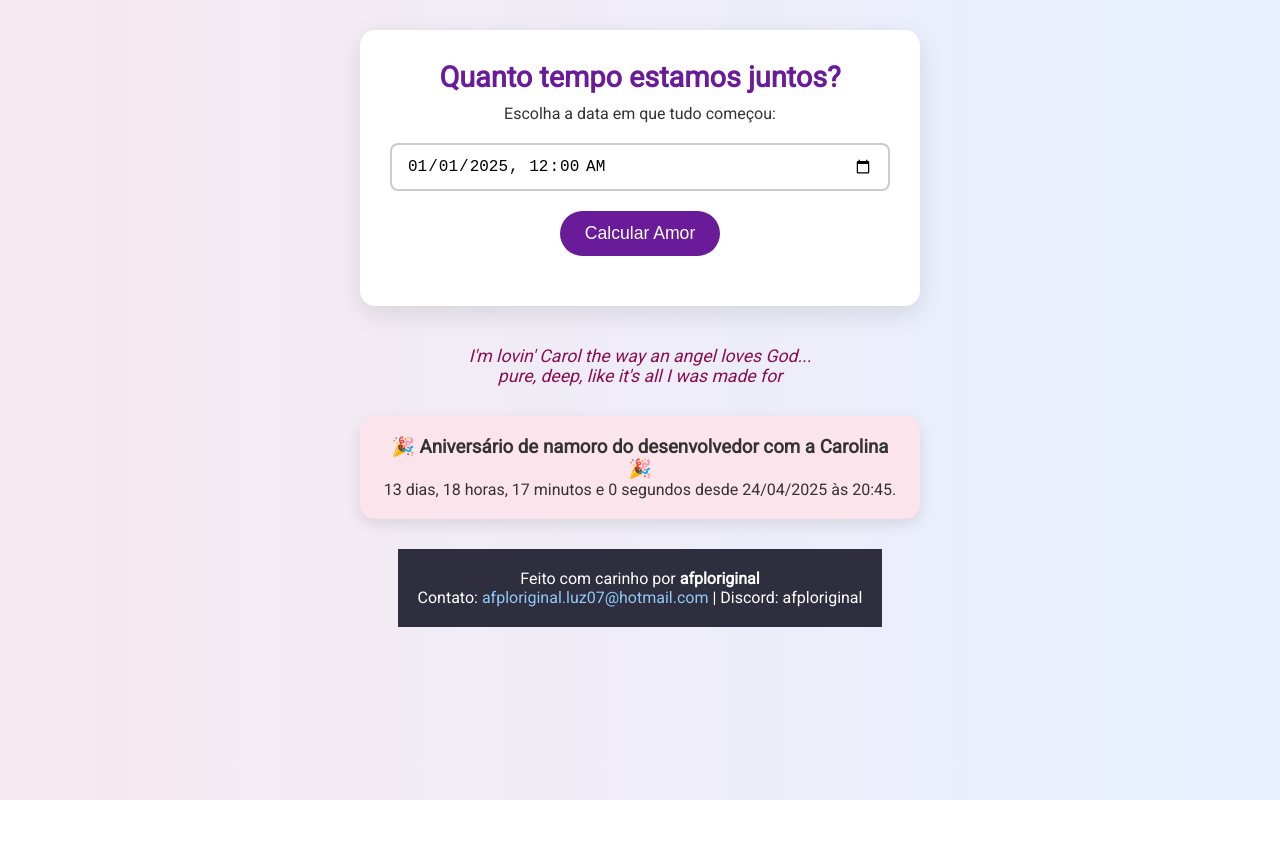
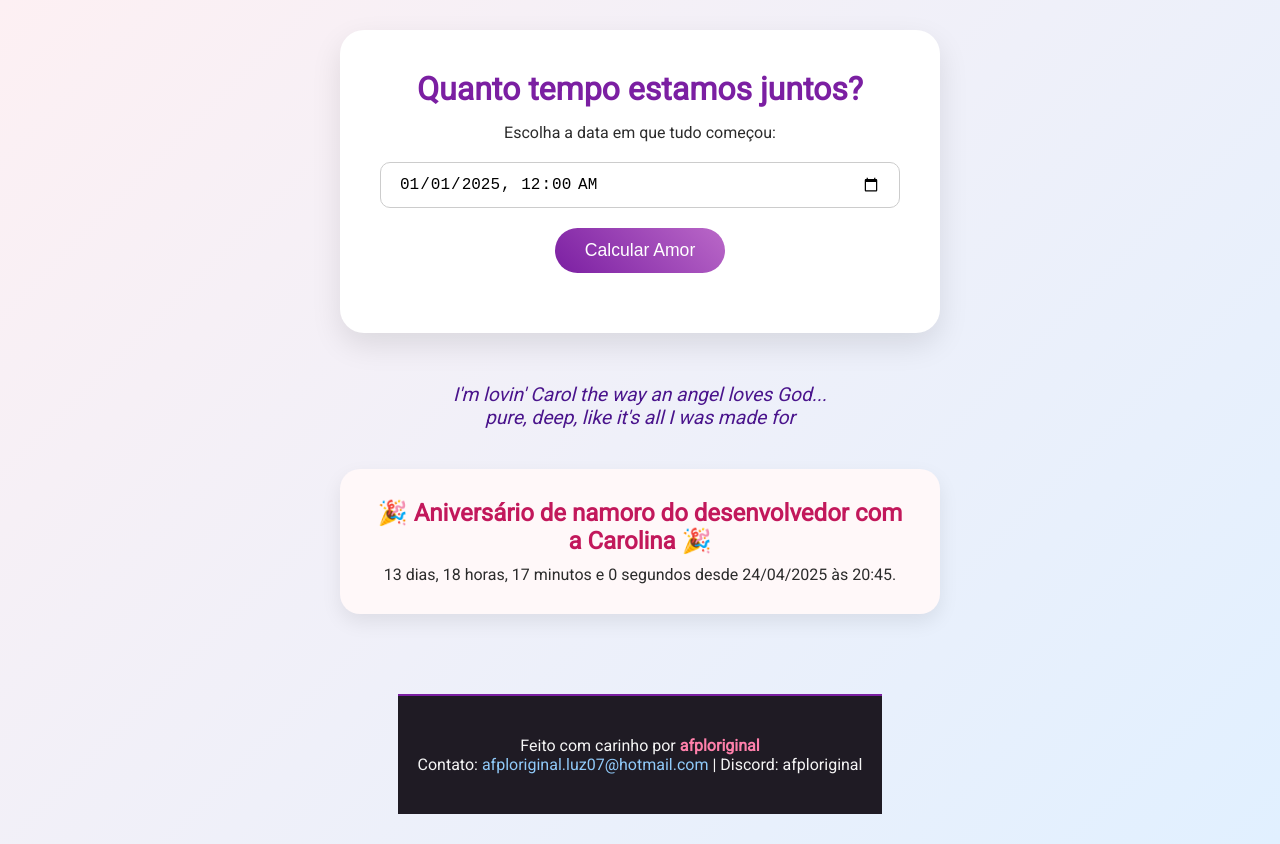
Before and after one commit to afporiginal/contador-namoro2, a plain HTML site: page index.html in a window 1280 px wide. Both pictures are taken after a click on the element "Carol". Before the commit the page ends 800 px from the top, so only its background shows below. Drawn offline with Linux system fonts and the light colour scheme.

Commit message:
Update style.css

```diff
--- a/css/style.css
+++ b/css/style.css
@@ -1,52 +1,45 @@
+/* Reset básico */
 * {
-  box-sizing: border-box;
   margin: 0;
   padding: 0;
+  box-sizing: border-box;
 }
 
 body {
   font-family: 'Roboto', sans-serif;
-  background: linear-gradient(to right, #f7e9f0, #e6f0ff);
-  color: #333;
+  background: linear-gradient(135deg, #fdf0f3, #e1f0ff);
+  color: #2c2c2c;
+  min-height: 100vh;
   display: flex;
   flex-direction: column;
-  min-height: 100vh;
 }
 
-.navbar {
-  background-color: #4a148c;
-  padding: 20px;
-  text-align: center;
-  color: white;
-  font-family: 'Playfair Display', serif;
-  font-size: 1.8rem;
-}
-
+/* Container principal */
 .main-container {
-  flex: 1;
   display: flex;
   flex-direction: column;
   align-items: center;
-}
-
-.content {
-  width: 100%;
-  max-width: 600px;
+  justify-content: center;
+  flex: 1;
   padding: 30px 20px;
 }
 
+/* Card principal */
 .card {
-  background-color: white;
-  padding: 30px;
-  border-radius: 15px;
-  box-shadow: 0 8px 25px rgba(0, 0, 0, 0.1);
+  background: white;
+  padding: 40px;
+  border-radius: 24px;
+  box-shadow: 0 12px 30px rgba(0, 0, 0, 0.1);
   text-align: center;
+  width: 100%;
+  max-width: 600px;
+  animation: fadeInUp 1s ease;
 }
 
 .card h2 {
-  font-size: 1.8rem;
-  color: #6a1b9a;
-  margin-bottom: 10px;
+  font-size: 2rem;
+  color: #7b1fa2;
+  margin-bottom: 15px;
 }
 
 .card p {
@@ -55,50 +48,59 @@ body {
 }
 
 input[type="datetime-local"] {
-  padding: 12px 15px;
+  padding: 12px 18px;
   font-size: 1rem;
-  border: 2px solid #ccc;
-  border-radius: 8px;
+  border-radius: 10px;
+  border: 1px solid #ccc;
   width: 100%;
   margin-bottom: 20px;
+  transition: border 0.3s ease;
+}
+
+input[type="datetime-local"]:focus {
+  border-color: #7b1fa2;
+  outline: none;
 }
 
 button {
-  background-color: #6a1b9a;
+  padding: 12px 30px;
+  background: linear-gradient(45deg, #7b1fa2, #ba68c8);
   color: white;
-  padding: 12px 25px;
   border: none;
+  border-radius: 30px;
   font-size: 1.1rem;
-  border-radius: 25px;
   cursor: pointer;
-  transition: background-color 0.3s ease;
+  transition: background 0.3s ease;
 }
 
 button:hover {
-  background-color: #8e24aa;
+  background: linear-gradient(45deg, #6a1b9a, #ab47bc);
 }
 
+/* Resultado */
 .tempo {
   margin-top: 20px;
   font-size: 1.2rem;
-  color: #333;
+  font-weight: bold;
+  color: #424242;
 }
 
+/* Frase com o easter egg */
 .quote {
-  margin-top: 40px;
+  margin-top: 50px;
+  text-align: center;
+  font-size: 1.2rem;
   font-style: italic;
-  text-align: center;
-  font-size: 1.1rem;
-  color: #880e4f;
-  position: relative;
+  color: #4a148c;
+  animation: fadeIn 1.2s ease-in;
 }
 
 #carolSecret {
   cursor: pointer;
-  color: inherit;
   background: none;
   border: none;
-  outline: none;
+  color: inherit;
+  position: relative;
 }
 
 #carolSecret::after {
@@ -111,30 +113,42 @@ button:hover {
   transform: translateX(-50%);
 }
 
+/* Easter Egg Box */
 #easterEgg {
-  margin-top: 30px;
   display: none;
-  animation: fadeIn 0.8s ease-in-out forwards;
+  margin-top: 40px;
+  animation: fadeInUp 1s ease;
 }
 
 .easter-content {
-  background: #fce4ec;
-  padding: 20px;
-  border-radius: 15px;
+  background: #fff8f9;
+  padding: 30px;
+  border-radius: 20px;
+  box-shadow: 0 8px 20px rgba(0,0,0,0.08);
   text-align: center;
-  box-shadow: 0 5px 15px rgba(0,0,0,0.1);
+  max-width: 600px;
+  margin: auto;
 }
 
-@keyframes fadeIn {
-  from { opacity: 0; transform: scale(0.9); }
-  to { opacity: 1; transform: scale(1); }
+.easter-content h3 {
+  font-size: 1.5rem;
+  color: #c2185b;
+  margin-bottom: 10px;
 }
 
+/* Footer moderno */
 footer {
-  background-color: #2e2e3e;
-  color: white;
+  background-color: #1f1b24;
+  color: #f5f5f5;
+  padding: 40px 20px;
   text-align: center;
-  padding: 20px;
+  font-size: 1rem;
+  margin-top: 80px;
+  border-top: 2px solid #7b1fa2;
+}
+
+footer strong {
+  color: #ff80ab;
 }
 
 footer a {
@@ -145,3 +159,14 @@ footer a {
 footer a:hover {
   text-decoration: underline;
 }
+
+/* Animations */
+@keyframes fadeIn {
+  from { opacity: 0; }
+  to { opacity: 1; }
+}
+
+@keyframes fadeInUp {
+  from { opacity: 0; transform: translateY(20px); }
+  to { opacity: 1; transform: translateY(0); }
+}
```
